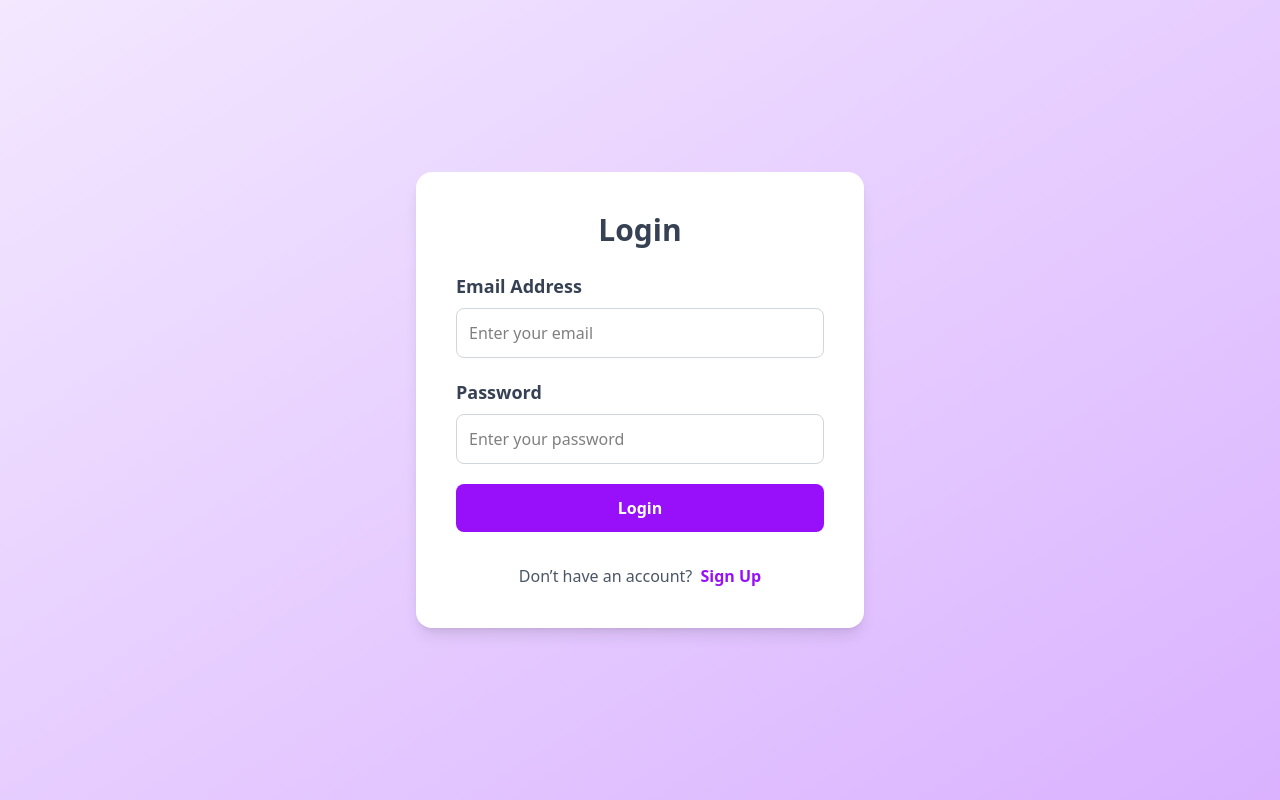
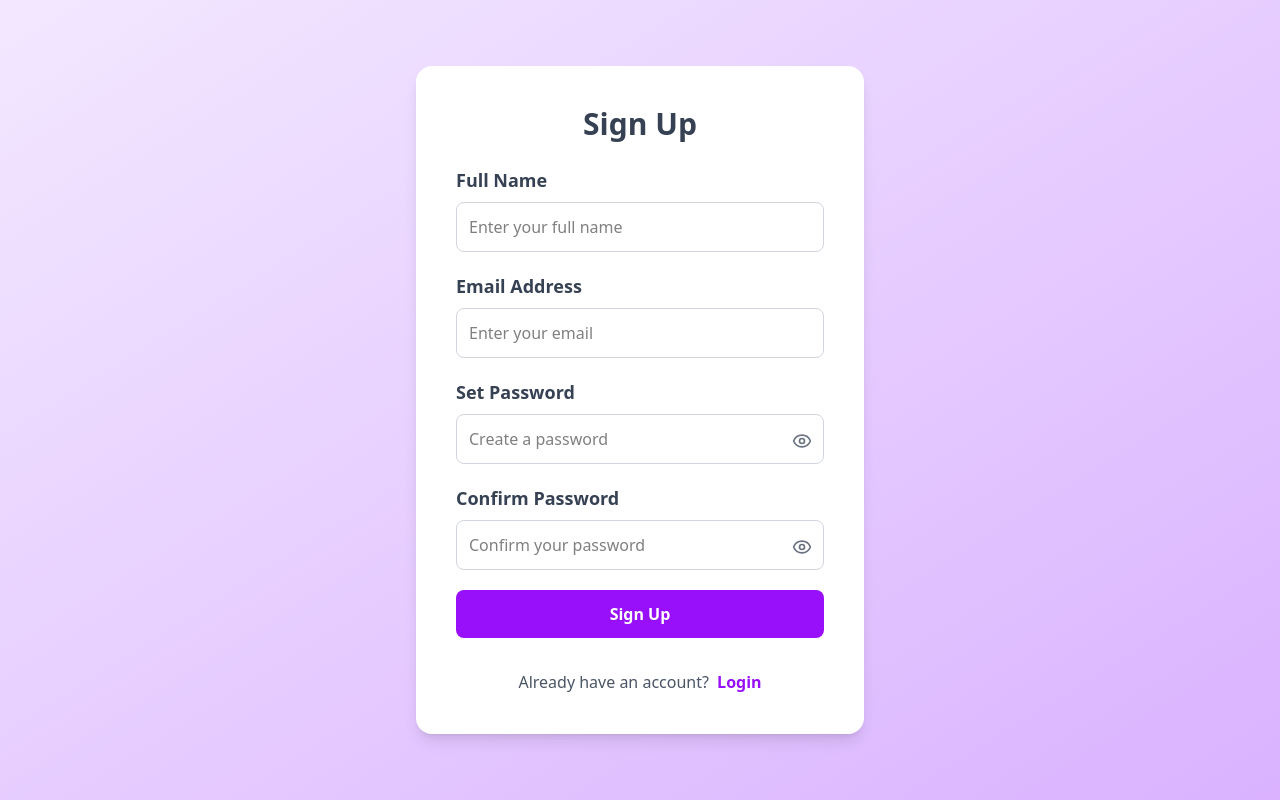
Before and after one commit to FARINATTAR/WeExist99, a React (Vite) app in the folder frontend/: page /signup in a window 1280 px wide. Built offline with nearby package versions, Linux system fonts and the light colour scheme; no server answers.

Commit message:
Resolved the signup and login issue

```diff
--- a/frontend/src/pages/Login.jsx
+++ b/frontend/src/pages/Login.jsx
@@ -11,6 +11,11 @@ function Login() {
 
     const navigate = useNavigate();
 
+    // For Vite:
+    const API_URL = import.meta.env.VITE_API_URL || "https://weexist99.onrender.com";
+    // For Create React App:
+    // const API_URL = process.env.REACT_APP_API_URL || "https://weexist99.onrender.com";
+
     const handleChange = (e) => {
         const { name, value } = e.target;
         setLoginInfo((prev) => ({ ...prev, [name]: value }));
@@ -19,22 +24,25 @@ function Login() {
     const handleLogin = async (e) => {
         e.preventDefault();
         const { email, password } = loginInfo;
+
         if (!email || !password) {
             return handleError('Email and password are required.');
         }
+
+        console.log("API_URL:", API_URL);  // Debugging
+
         try {
-            // const url = `${process.env.NEXT_PUBLIC_API_URL}/auth/login`;
-            const API_URL = process.env.NEXT_PUBLIC_API_URL || "https://weexist99.onrender.com";
-
-            const response = await fetch(url, {
+            const response = await fetch(`${API_URL}/auth/login`, {
                 method: 'POST',
                 headers: {
                     'Content-Type': 'application/json',
                 },
                 body: JSON.stringify(loginInfo),
             });
+
             const result = await response.json();
             const { success, message, jwtToken, name, error } = result;
+
             if (success) {
                 handleSuccess(message);
                 localStorage.setItem('token', jwtToken);
@@ -82,7 +90,7 @@ function Login() {
                         Login
                     </button>
                     <p className="text-center text-gray-600 mt-3">
-                        Don’t have an account?{' '}
+                        Don't have an account?{' '}
                         <Link to="/signup" className="text-purple-600 hover:text-purple-700 font-semibold ml-1">Sign Up</Link>
                     </p>
                 </form>
--- a/frontend/src/pages/Signup.jsx
+++ b/frontend/src/pages/Signup.jsx
@@ -1,45 +1,71 @@
 import React, { useState } from 'react';
 import { Link, useNavigate } from 'react-router-dom';
 import { ToastContainer } from 'react-toastify';
+import { Eye, EyeOff } from 'lucide-react';
 import { handleError, handleSuccess } from '../../utils';
 
-function Login() {
-    const [loginInfo, setLoginInfo] = useState({
+function Signup() {
+    const [signupInfo, setSignupInfo] = useState({
+        name: '',
         email: '',
         password: '',
+        confirmPassword: ''
     });
+
+    const [showPassword, setShowPassword] = useState(false);
+    const [showConfirmPassword, setShowConfirmPassword] = useState(false);
 
     const navigate = useNavigate();
 
+    // For Vite:
+    const API_URL = import.meta.env.VITE_API_URL || "https://weexist99.onrender.com";
+    // For Create React App:
+    // const API_URL = process.env.REACT_APP_API_URL || "https://weexist99.onrender.com";
+
     const handleChange = (e) => {
         const { name, value } = e.target;
-        setLoginInfo((prev) => ({ ...prev, [name]: value }));
+        setSignupInfo((prev) => ({ ...prev, [name]: value }));
     };
 
-    const handleLogin = async (e) => {
+    const togglePasswordVisibility = (field) => {
+        if (field === 'password') {
+            setShowPassword(!showPassword);
+        } else {
+            setShowConfirmPassword(!showConfirmPassword);
+        }
+    };
+
+    const handleSignup = async (e) => {
         e.preventDefault();
-        const { email, password } = loginInfo;
-        if (!email || !password) {
-            return handleError('Email and password are required.');
+        const { name, email, password, confirmPassword } = signupInfo;
+
+        if (!name || !email || !password || !confirmPassword) {
+            return handleError('All fields are required.');
         }
+
+        if (password !== confirmPassword) {
+            return handleError('Passwords do not match.');
+        }
+
         try {
-            // const url = `${process.env.NEXT_PUBLIC_API_URL}/auth/signup`;
-            const API_URL = process.env.NEXT_PUBLIC_API_URL || "https://weexist99.onrender.com";
-
-            const response = await fetch(url, {
+            const response = await fetch(`${API_URL}/auth/signup`, {
                 method: 'POST',
                 headers: {
                     'Content-Type': 'application/json',
                 },
-                body: JSON.stringify(loginInfo),
+                body: JSON.stringify({
+                    name,
+                    email,
+                    password
+                }),
             });
+
             const result = await response.json();
-            const { success, message, jwtToken, name, error } = result;
+            const { success, message, error } = result;
+
             if (success) {
-                handleSuccess(message);
-                localStorage.setItem('token', jwtToken);
-                localStorage.setItem('loggedInUser', name);
-                setTimeout(() => navigate('/home'), 1000);
+                handleSuccess(message || 'Signup successful!');
+                setTimeout(() => navigate('/login'), 1000);
             } else {
                 handleError(error?.details?.[0]?.message || message);
             }
@@ -51,8 +77,19 @@ function Login() {
     return (
         <div className="flex justify-center items-center min-h-screen bg-gradient-to-br from-purple-100 to-purple-300">
             <div className="bg-white p-10 rounded-2xl shadow-lg w-full max-w-md transition-all duration-300 hover:shadow-2xl">
-                <h1 className="text-3xl font-bold text-gray-700 text-center font-handwriting mb-6">Login</h1>
-                <form onSubmit={handleLogin} className="space-y-5 font-poppins">
+                <h1 className="text-3xl font-bold text-gray-700 text-center font-handwriting mb-6">Sign Up</h1>
+                <form onSubmit={handleSignup} className="space-y-5 font-poppins">
+                    <div className="flex flex-col">
+                        <label htmlFor="name" className="text-lg font-semibold text-gray-700">Full Name</label>
+                        <input
+                            onChange={handleChange}
+                            type="text"
+                            name="name"
+                            placeholder="Enter your full name"
+                            value={signupInfo.name}
+                            className="mt-2 p-3 border border-gray-300 rounded-lg focus:outline-none focus:ring-2 focus:ring-purple-500 transition-all duration-200"
+                        />
+                    </div>
                     <div className="flex flex-col">
                         <label htmlFor="email" className="text-lg font-semibold text-gray-700">Email Address</label>
                         <input
@@ -60,30 +97,67 @@ function Login() {
                             type="email"
                             name="email"
                             placeholder="Enter your email"
-                            value={loginInfo.email}
+                            value={signupInfo.email}
                             className="mt-2 p-3 border border-gray-300 rounded-lg focus:outline-none focus:ring-2 focus:ring-purple-500 transition-all duration-200"
                         />
                     </div>
                     <div className="flex flex-col">
-                        <label htmlFor="password" className="text-lg font-semibold text-gray-700">Password</label>
-                        <input
-                            onChange={handleChange}
-                            type="password"
-                            name="password"
-                            placeholder="Enter your password"
-                            value={loginInfo.password}
-                            className="mt-2 p-3 border border-gray-300 rounded-lg focus:outline-none focus:ring-2 focus:ring-purple-500 transition-all duration-200"
-                        />
+                        <label htmlFor="password" className="text-lg font-semibold text-gray-700">Set Password</label>
+                        <div className="relative">
+                            <input
+                                onChange={handleChange}
+                                type={showPassword ? "text" : "password"}
+                                name="password"
+                                placeholder="Create a password"
+                                value={signupInfo.password}
+                                className="mt-2 p-3 w-full border border-gray-300 rounded-lg focus:outline-none focus:ring-2 focus:ring-purple-500 transition-all duration-200"
+                            />
+                            <button
+                                type="button"
+                                onClick={() => togglePasswordVisibility('password')}
+                                className="absolute right-3 top-[60%] transform -translate-y-1/2 text-gray-500 hover:text-gray-700 focus:outline-none"
+                            >
+                                {showPassword ? (
+                                    <EyeOff className="w-5 h-5" />
+                                ) : (
+                                    <Eye className="w-5 h-5" />
+                                )}
+                            </button>
+                        </div>
+                    </div>
+                    <div className="flex flex-col">
+                        <label htmlFor="confirmPassword" className="text-lg font-semibold text-gray-700">Confirm Password</label>
+                        <div className="relative">
+                            <input
+                                onChange={handleChange}
+                                type={showConfirmPassword ? "text" : "password"}
+                                name="confirmPassword"
+                                placeholder="Confirm your password"
+                                value={signupInfo.confirmPassword}
+                                className="mt-2 p-3 w-full border border-gray-300 rounded-lg focus:outline-none focus:ring-2 focus:ring-purple-500 transition-all duration-200"
+                            />
+                            <button
+                                type="button"
+                                onClick={() => togglePasswordVisibility('confirm')}
+                                className="absolute right-3 top-[60%] transform -translate-y-1/2 text-gray-500 hover:text-gray-700 focus:outline-none"
+                            >
+                                {showConfirmPassword ? (
+                                    <EyeOff className="w-5 h-5" />
+                                ) : (
+                                    <Eye className="w-5 h-5" />
+                                )}
+                            </button>
+                        </div>
                     </div>
                     <button
                         type="submit"
                         className="w-full py-3 bg-purple-600 text-white font-semibold rounded-lg hover:bg-purple-700 focus:outline-none focus:ring-2 focus:ring-purple-600 transition-all duration-200"
                     >
-                        Login
+                        Sign Up
                     </button>
                     <p className="text-center text-gray-600 mt-3">
-                        Don’t have an account?{' '}
-                        <Link to="/signup" className="text-purple-600 hover:text-purple-700 font-semibold ml-1">Sign Up</Link>
+                        Already have an account?{' '}
+                        <Link to="/login" className="text-purple-600 hover:text-purple-700 font-semibold ml-1">Login</Link>
                     </p>
                 </form>
                 <ToastContainer />
@@ -92,4 +166,4 @@ function Login() {
     );
 }
 
-export default Login;
+export default Signup;
```
